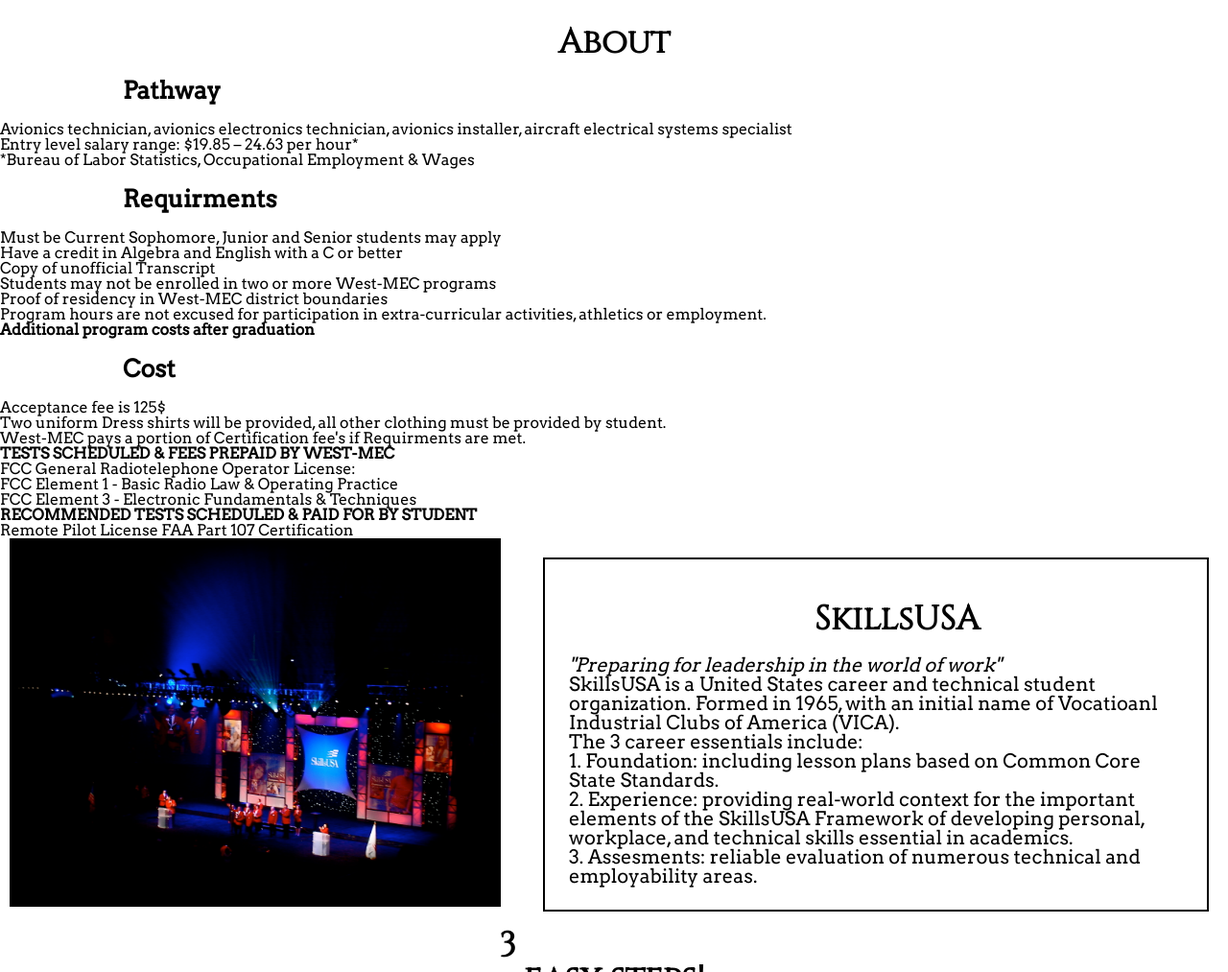
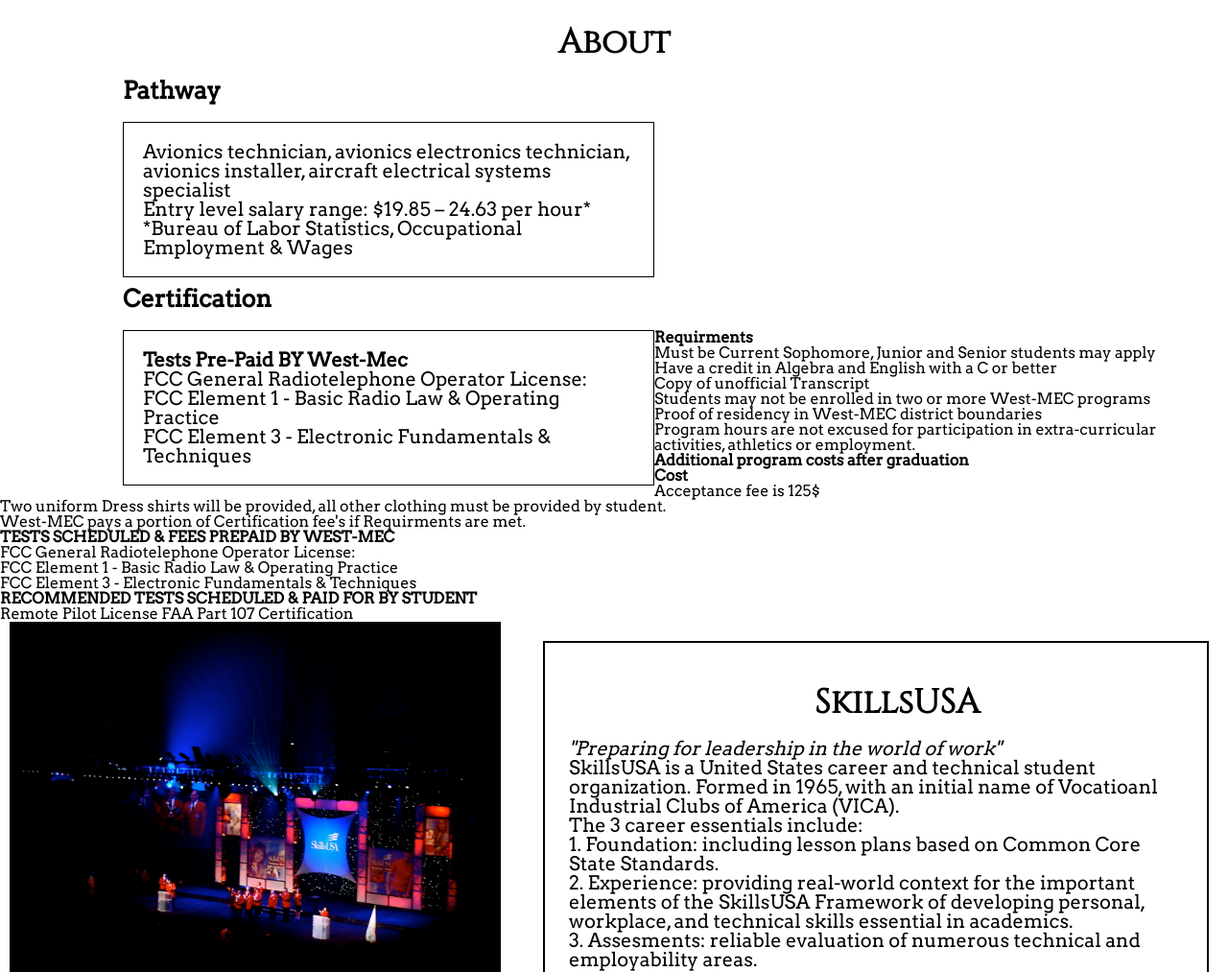
Before and after one commit to BVargas949/Capstone, a plain HTML site: page index.html in a window 1280 px wide. Shown: the part 1140-2153 px from the top of the page at 96% size. Drawn offline with Linux system fonts and the light colour scheme.

Commit message:
Place more info in "about " section, began stlyzing

```diff
--- a/index.html
+++ b/index.html
@@ -41,14 +41,27 @@
         <section id="about">
             <h1>About</h1>
 
-            <h3>Pathway</h3>
-            <p>
+            <h3 class="firstH">Pathway</h3>
+            <p class="path">
                 Avionics technician, avionics electronics technician, avionics installer,
                 aircraft electrical systems specialist
                 <br>
                 Entry level salary range: $19.85 – 24.63 per hour*
                 <br>
                 *Bureau of Labor Statistics, Occupational Employment & Wages
+            </p>
+
+            <h3 class="firstH">Certification</h3>
+
+            <p class="path">
+                <strong>Tests Pre-Paid BY West-Mec</strong>
+                <br>
+                FCC General Radiotelephone Operator License:
+                <br>
+                FCC Element 1 - Basic Radio Law & Operating Practice
+                <br>
+                FCC Element 3 - Electronic Fundamentals & Techniques
+                <br>
             </p>
 
             <h3>Requirments</h3>
@@ -90,17 +103,19 @@
         </section>
 
         <section id="ctso" class="relative">
-            <img src="SkillsUSA.jpg" alt="SkillsUSA">
+            <img src="SkillsUSA.jpg" alt="SkillsUSA" id="SkillsImg">
 
-            <article class="skillsUSA">
+            <article id="skillsUSA">
                 <h1>SkillsUSA </h1><i>"Preparing for leadership in the world of work"</i>
-                <p>SkillsUSA is a United States career and technical student organization. Formed in 1965, with an initial
+                <p>SkillsUSA is a United States career and technical student organization. Formed in 1965, with an
+                    initial
                     name
                     of Vocatioanl Industrial Clubs of America (VICA).</p>
                 <p>The 3 career essentials include:</p>
                 <ol>
                     <li>1. Foundation: including lesson plans based on Common Core State Standards. </li>
-                    <li>2. Experience: providing real-world context for the important elements of the SkillsUSA Framework of
+                    <li>2. Experience: providing real-world context for the important elements of the SkillsUSA
+                        Framework of
                         developing personal, workplace, and technical skills essential in academics.</li>
                     <li>3. Assesments: reliable evaluation of numerous technical and employability areas.</li>
 
--- a/main.css
+++ b/main.css
@@ -12,6 +12,7 @@
     margin: 0;
     padding: 0;
 }
+
 /* Horizontal Nav */
 
 /* Horizontal Nav with imported fonts. All links placed on the left. Position is fixed to stay with the user As they scroll through the document. Transitions are used to have changes fade in when the user hovers over the links.  */
@@ -74,13 +75,6 @@
     box-shadow: 0px 2px 0px 0px;
 }
 
-section h3 {
-    display: block;
-    width: 20%;
-    margin: 20px;
-    margin-left: 10%;
-    font-size: 25px;
-}
 
 /* overView section styles */
 section#overView {
@@ -90,7 +84,27 @@
 
 }
 
-/* about section styles */
+/* About section Styles */
+
+section#about p.path {
+    display: block;
+    border: 1px solid black;
+    float: left;
+    width: 40%;
+    padding: 20px;
+    margin-left: 10%;
+    margin-right: auto;
+    margin-bottom: 10px;
+    font-size: 20px;
+}
+
+section#about h3.firstH {
+    display: block;
+    width: 20%;
+    margin-bottom: 20px;
+    margin-left: 10%;
+    font-size: 25px;
+}
 
 /* Image number 1 */
 
@@ -240,7 +254,7 @@
 
 
 
-section img {
+section#ctso img {
     width: 40%;
     display: inline;
     margin-left: auto;
@@ -249,7 +263,7 @@
 
 }
 
-section article.skillsUSA {
+section article#skillsUSA {
     display: inline;
     float: right;
     width: 50%;
```
